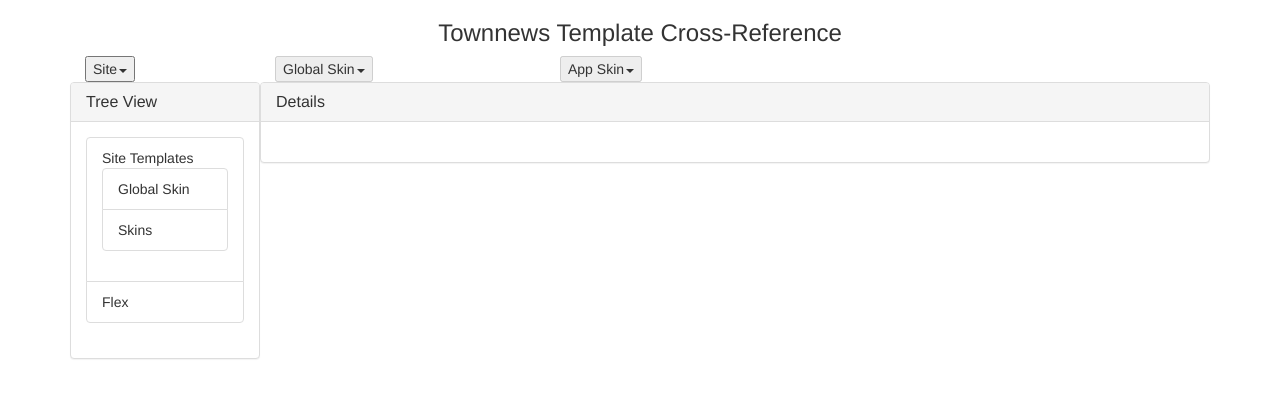
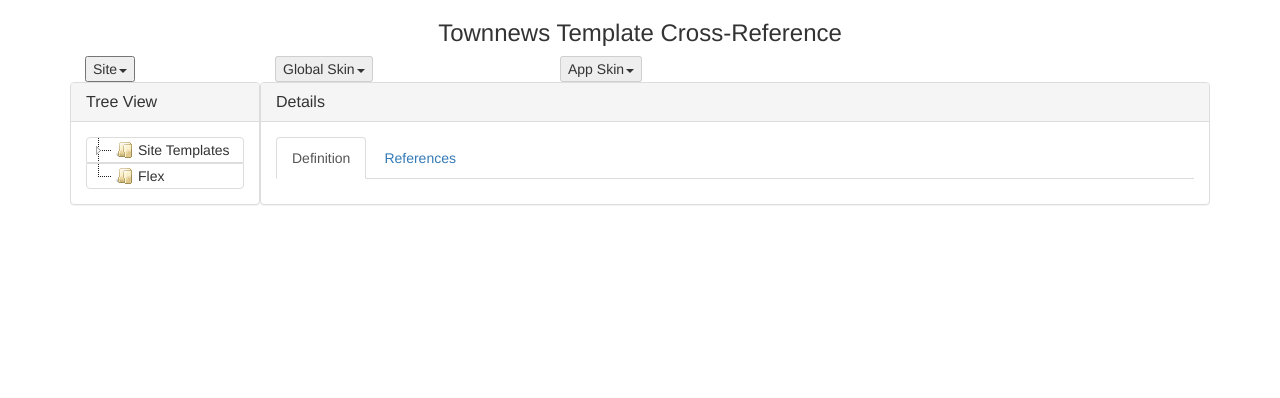
Before and after one commit to alflanagan/utl_lookup, a Django app: template utl_files/templates/utl_files/index.html in a window 1280 px wide. Shown: the top 398 px of the page. Run offline with Django 3.2, Linux system fonts and the light colour scheme; the template is opened without the code that fills it: most values are stand-ins (such as "Sample title", 1, 10 or a date in 2020); some libraries are stand-ins or nearby versions.

Commit message:
Added jstree for left panel, tabs on right

```diff
--- a/utl_files/static/js/utl_files.js
+++ b/utl_files/static/js/utl_files.js
@@ -31,6 +31,8 @@ $(function() {
         $("#id_app_skin_label").prop("innerText", new_text);
     };
 
+
+    $("#tree-view").jstree();
 
     /**
      * Enable a control if there is data in an array, disable otherwise.
@@ -81,7 +83,9 @@ $(function() {
         the_label.innerText = the_site;
 
         $("#id_global_skin li").detach();
+        $("#id_global_skin_label").html("Global Skin<span class=\"caret\">");
         $("#id_app_skin li").detach();
+        $("#id_app_skin_label").html("App Skin<span class=\"caret\">");
 
         $.getJSON("api/global_skins_for_site/" + the_site + "/").done(
             function(data) {
--- a/utl_files/templates/utl_files/index.html
+++ b/utl_files/templates/utl_files/index.html
@@ -1,6 +1,10 @@
 {% extends 'base.html' %}
 {% load static %}
 {% load bootstrap3 %}
+
+{% block page_css %}
+<link rel="stylesheet" href="//cdnjs.cloudflare.com/ajax/libs/jstree/3.0.9/themes/default/style.min.css" />
+{% endblock %}
 
 {% block page_body %}
 <div class="row center-block">
@@ -49,7 +53,7 @@
   <div class="panel-heading">
     <h3 class="panel-title">Tree View</h3>
   </div>
-  <div class="panel-body">
+  <div id="tree-view" class="panel-body">
     <ul class="list-group">
     <li class="list-group-item">Site Templates
       <ul class="list-group">
@@ -65,6 +69,10 @@
     <h3 class="panel-title">Details</h3>
   </div>
   <div class="panel-body">
+    <ul class="nav nav-tabs">
+      <li role="presentation" class="active"><a href="#">Definition</a></li>
+      <li role="presentation"><a href="#">References</a></li>
+    </ul>
     <p></p>
     </div>
   </div>
@@ -74,5 +82,6 @@
 {% endblock %}
 
 {% block javascript_libraries %}
+<script src="//cdnjs.cloudflare.com/ajax/libs/jstree/3.0.9/jstree.min.js"></script>
 <script src="{% static 'js/utl_files.js' %}"></script>
 {% endblock %}
```
